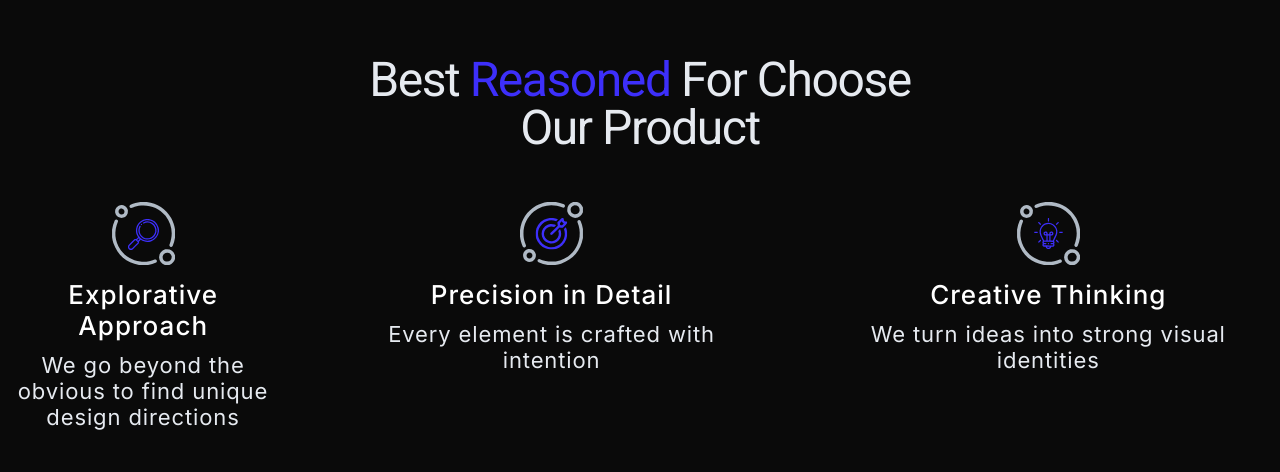
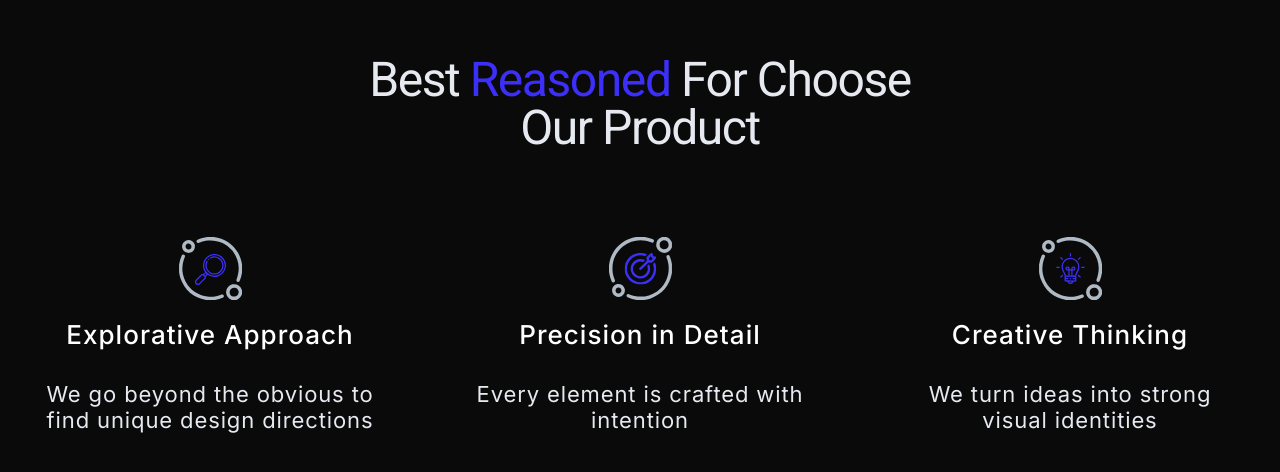
Before and after one commit to leumastrycode/Spacetrek-Collective, a Next.js app: page / in a window 1280 px wide. Shown: the part 4632-5104 px from the top of the page. Built offline with nearby package versions, Linux system fonts and the light colour scheme.

Commit message:
Fix the reason section

```diff
--- a/components/sections/Reason.tsx
+++ b/components/sections/Reason.tsx
@@ -1,57 +1,22 @@
-import Reason1 from "@/assets-svgr/asset-reason1.svg";
-import Reason2 from "@/assets-svgr/asset-reason2.svg";
-import Reason3 from "@/assets-svgr/asset-reason3.svg";
-import Reason4 from "@/assets-svgr/asset-reason4.svg";
+import FirstReason from "@/components/ui/ReasonItem/FirstReason";
+import SecondReason from "@/components/ui/ReasonItem/SecondReason";
+import ThirdReason from "@/components/ui/ReasonItem/ThirdReason";
 
-/* Yang kurang :
-1. background
-2. star
-3. biar di tengah tengah
- */
 export default function Reason() {
-    return(
-        <section id="reason">
-
-            <div>
-            <div className="mb-[50px]">
-           {/* ketika diberi w dan h malah ke pinggir */}
-            <h2 className="font-light font-roboto font-normal text-[48px] leading-[100%] tracking-[-0.03em] text-center text-[#E6EAF0]">Best
-                <span className="text-[#3D2FFA]"> Reasoned </span>
-            For Choose <br /> Our Product</h2>
-            </div>
-
-            <div className="flex justify-center gap-[50px] text-center items-start flex-row">
-            <div className="mb-[10px]">
-                <div className="flex justify-center mb-[15px]">
-                <div className="w-[63px] h-[63px]">
-                <Reason1 />
-                </div>
-                </div>
-            {/*kalau diberi w dan h malah mepet keatas*/}
-            <h6 className="font-inter font-medium text-[26px] leading-[119%] tracking-[0.04em] text-center text-[#FFFFFF] mb-[10px] ">Explorative Approach</h6> {/*mb itu untuk apa*/}
-            <p className="w-[286px] h-[78px] font-inter font-normal text-[22px] leading-[119%] tracking-[0.04em] text-center text-[#E6EAF0]">We go beyond the obvious to find unique design directions</p>
-            </div>
-            <div className="mb-[10px]">
-                <div className="flex justify-center mb-[15px]">
-                <div className="w-[63px] h-[63px]">
-                <Reason2 />
-                </div>
-                </div>
-            <h6 className="font-inter font-medium text-[26px] leading-[119%] tracking-[0.04em] text-center text-[#FFFFFF] mb-[10px]">Precision in Detail</h6>
-            <p className="font-inter font-normal text-[22px] leading-[119%] tracking-[0.04em] text-center text-[#E6EAF0]">Every element is crafted with intention</p>
-            </div>
-            <div className="mb-[10px]">
-                <div className="flex justify-center mb-[15px]">
-                <div className="w-[63px] h-[63px]">
-                <Reason3 />
-                </div>
-                </div>
-            <h6 className="font-inter font-medium text-[26px] leading-[119%] tracking-[0.04em] text-center text-[#FFFFFF] mb-[10px]">Creative Thinking</h6>
-            <p className="font-inter font-normal text-[22px] leading-[119%] tracking-[0.04em] text-center text-[#E6EAF0]">We turn ideas into strong visual identities</p>
-            </div>
-            </div>
-            </div>
-        </section>
-
-    )
+  return (
+    <section id="reason">
+      <div className="w-full flex flex-col justify-center gap-[85px]">
+        <h2 className="font-roboto font-normal text-[48px] leading-[100%] tracking-[-0.03em] text-center text-[#E6EAF0]">
+          Best
+          <span className="text-[#3D2FFA]"> Reasoned </span>
+          For Choose <br /> Our Product
+        </h2>
+        <div className="flex justify-center  gap-[100px] items-start flex-row px-[30px]">
+          <FirstReason />
+          <SecondReason />
+          <ThirdReason />
+        </div>
+      </div>
+    </section>
+  );
 }
--- /dev/null
+++ b/components/ui/ReasonItem/FirstReason.tsx
@@ -0,0 +1,15 @@
+import Reason1 from "@/assets-svgr/asset-reason1.svg";
+
+export default function FirstReason() {
+  return (
+    <div className="flex flex-col w-full max-w-[330px] gap-[20px] justify-center items-center">
+      <Reason1 />
+      <h3 className="font-inter font-medium text-[26px] leading-[119%] tracking-[0.04em] text-center text-[#FFFFFF] mb-[10px]">
+        Explorative Approach
+      </h3>
+      <p className="font-inter font-normal text-[22px] leading-[119%] tracking-[0.04em] text-center text-[#E6EAF0]">
+        We go beyond the obvious to find unique design directions
+      </p>
+    </div>
+  );
+}
--- /dev/null
+++ b/components/ui/ReasonItem/SecondReason.tsx
@@ -0,0 +1,15 @@
+import Reason2 from "@/assets-svgr/asset-reason2.svg";
+
+export default function SecondReason() {
+  return (
+    <div className="flex flex-col w-full max-w-[330px] gap-[20px] justify-center items-center">
+      <Reason2 />
+      <h3 className="font-inter font-medium text-[26px] leading-[119%] tracking-[0.04em] text-center text-[#FFFFFF] mb-[10px]">
+        Precision in Detail
+      </h3>
+      <p className="font-inter font-normal text-[22px] leading-[119%] tracking-[0.04em] text-center text-[#E6EAF0]">
+        Every element is crafted with intention
+      </p>
+    </div>
+  );
+}
--- /dev/null
+++ b/components/ui/ReasonItem/ThirdReason.tsx
@@ -0,0 +1,15 @@
+import Reason3 from "@/assets-svgr/asset-reason3.svg";
+
+export default function ThirdReason() {
+  return (
+    <div className="flex flex-col w-full max-w-[330px] gap-[20px] justify-center items-center">
+      <Reason3 />
+      <h3 className="font-inter font-medium text-[26px] leading-[119%] tracking-[0.04em] text-center text-[#FFFFFF] mb-[10px]">
+        Creative Thinking
+      </h3>
+      <p className="font-inter font-normal text-[22px] leading-[119%] tracking-[0.04em] text-center text-[#E6EAF0]">
+        We turn ideas into strong visual identities
+      </p>
+    </div>
+  );
+}
```
